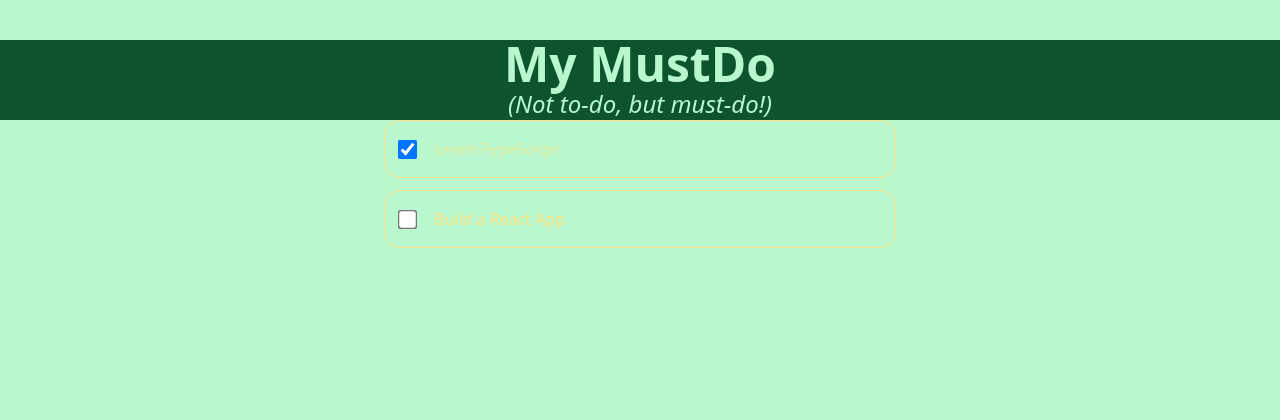
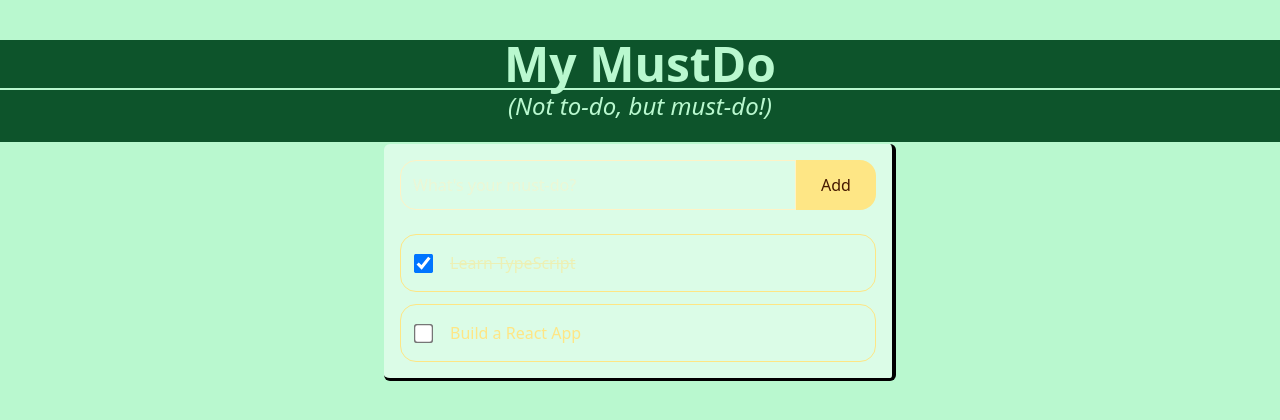
Before and after one commit to Mas-Pey/mustdo, a React app: page / in a window 1280 px wide. Shown: the top 420 px of the page. Built offline with nearby package versions, Linux system fonts and the light colour scheme; the HTML template or start-up script is replaced by a standard one.

Commit message:
feat: implement useState for handle completed task and add task

```diff
--- a/src/App.tsx
+++ b/src/App.tsx
@@ -1,18 +1,41 @@
+import { useState } from "react"
 import MustDoItem from "./components/MustDoItem"
 import { dummyData } from "./data/dummy"
+import AddMustDoForm from "./components/AddMustDoForm"
 
 function App() {
-  return(
-    <main className="py-10 bg-green-900 not-dark:bg-green-200 h-screen">
+  const [mustdo, setMustDo] = useState(dummyData)
+
+  function setMustdoCompleted(id: number, completed: boolean) {
+    setMustDo((prevMustDo) =>
+      prevMustDo.map((list) => (list.id === id ? {...list, completed} : list))
+    )
+  }
+
+  function addMustDo(title:string) {
+    setMustDo((prevMustDo) => [
+      {
+        id: prevMustDo.length + 1,
+        title,
+        completed: false
+      },
+      ...prevMustDo
+    ]
+
+    )
+  }
+
+  return (
+    <main className="py-10 space-y-0.5 bg-green-900 not-dark:bg-green-200 h-screen">
       <h1 className="font-extrabold text-green-200 not-dark:bg-green-900 text-5xl text-center">My MustDo</h1>
-      <h3 className="font-extralight italic text-2xl text-green-200 not-dark:bg-green-900 text-center">(Not to-do, but must-do!)</h3>
-      <div className="max-w-lg mx-auto">
+      <h3 className="font-extralight italic text-2xl text-green-200 not-dark:bg-green-900 text-center pb-5">(Not to-do, but must-do!)</h3>
+      <div className="max-w-lg mx-auto p-4 space-y-6 rounded-md bg-green-800 not-dark:bg-green-100 border-b-3 border-r-4 border-black">
+        <AddMustDoForm
+        onSubmit={addMustDo}
+        />
         <div className="space-y-3">
-          {dummyData.map(list => (
-            <MustDoItem mustdo={list}/>
-            // <p key={list.id} className="text-lg text-justify">
-            //   {list.title}
-            // </p>
+          {mustdo.map(list => (
+            <MustDoItem mustdo={list} key={list.id} onCompletedChange={setMustdoCompleted}/>
           ))}
         </div>
       </div>
```
